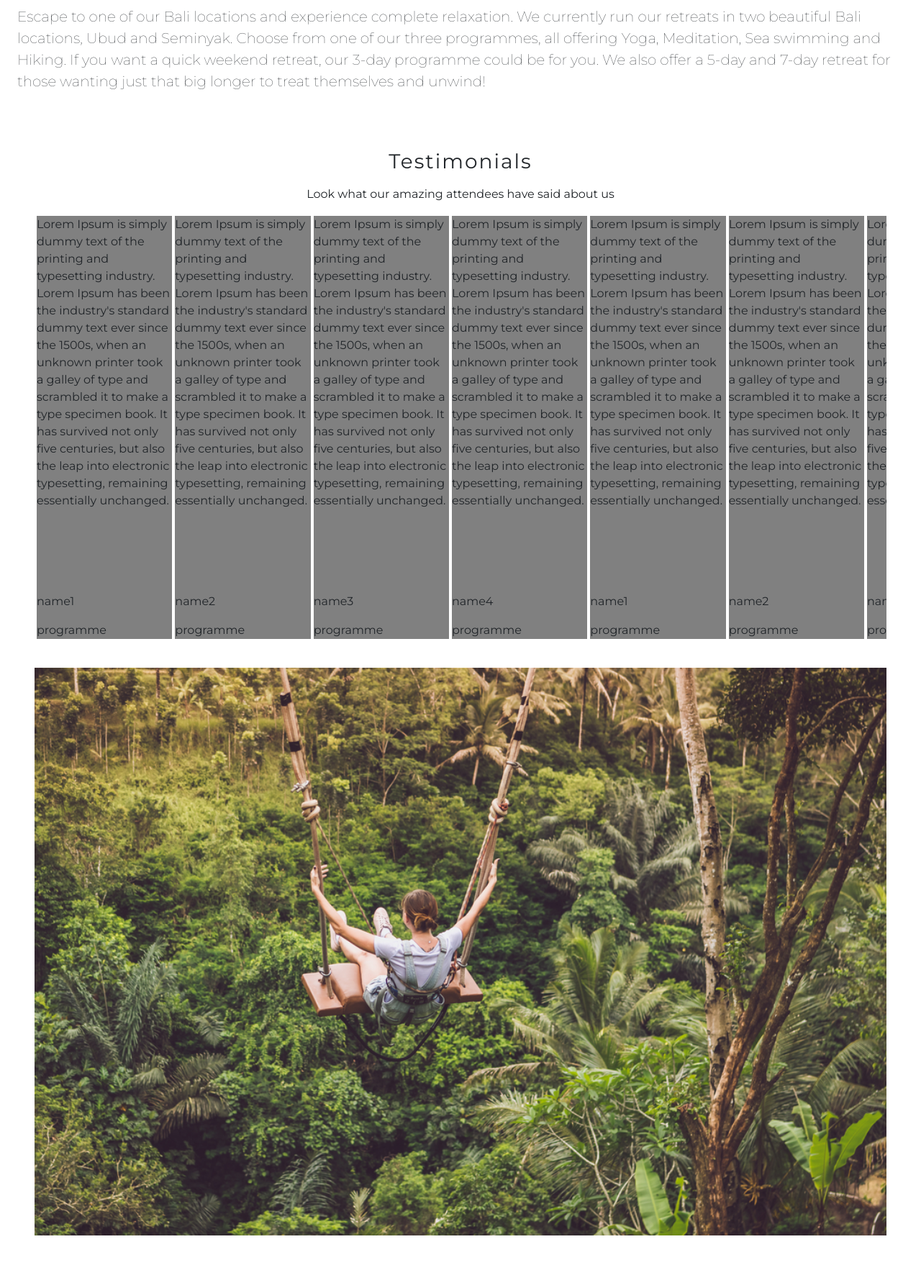
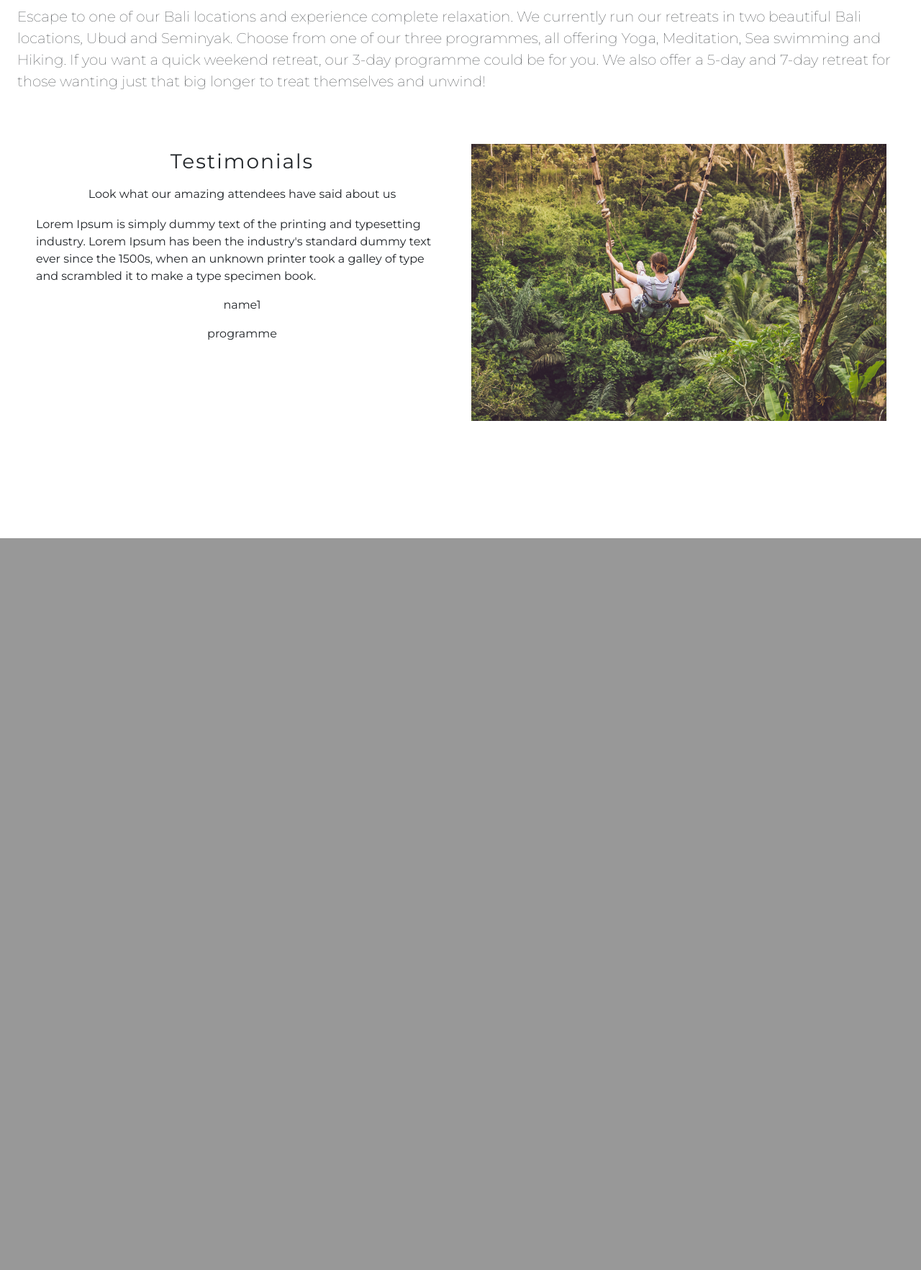
Before and after one commit to sarahob96/reset-bali, a Django app: page / in a window 1280 px wide. Shown: the part 1323-3088 px from the top of the page at 72% size. After the commit the page ends 2071 px from the top, so only its background shows below. Run offline with Django 3.2, Linux system fonts and the light colour scheme; some libraries are stand-ins or nearby versions.

Commit message:
update testimonial slider to show one slide at a time

```diff
--- a/home/templates/home_page/index.html
+++ b/home/templates/home_page/index.html
@@ -74,45 +74,45 @@
             <div class="row">
             <div class="col testimonial-section">
                 <h3 class="text-center review-heading pt-2"> Testimonials </h3>
-                <p class="text-center pt-2"> Look what our amazing attendees have said about us </p>
+                <p class="text-center pt-2 pb-10"> Look what our amazing attendees have said about us </p>
                 <div class="testimonial-text owl-carousel">
 
 
-                    <div class="review-1 review active">
+                    <div class="review-1 review">
                         <p>
-                            Lorem Ipsum is simply dummy text of the printing and typesetting industry. Lorem Ipsum has been the industry's standard dummy text ever since the 1500s, when an unknown printer took a galley of type and scrambled it to make a type specimen book. It has survived not only five centuries, but also the leap into electronic typesetting, remaining essentially unchanged.
+                            Lorem Ipsum is simply dummy text of the printing and typesetting industry. Lorem Ipsum has been the industry's standard dummy text ever since the 1500s, when an unknown printer took a galley of type and scrambled it to make a type specimen book.
                         </p>
-                        <div class = "personal-info"></div>
-                        <img src=''>
+                        <div class = "personal-info text-center">
                         <p> name1</p>
                         <p> programme </p>
+                        </div>
                     </div>
                     <div class="review-2 review">
                         <p>
-                            Lorem Ipsum is simply dummy text of the printing and typesetting industry. Lorem Ipsum has been the industry's standard dummy text ever since the 1500s, when an unknown printer took a galley of type and scrambled it to make a type specimen book. It has survived not only five centuries, but also the leap into electronic typesetting, remaining essentially unchanged.
+                            Lorem Ipsum is simply dummy text of the printing and typesetting industry. Lorem Ipsum has been the industry's standard dummy text ever since the 1500s, when an unknown printer took a galley of type and scrambled it to make a type specimen book.
                         </p>
-                        <div class = "personal-info"></div>
-                        <img src="">
+                        <div class = "personal-info text-center">
                         <p> name2</p>
                         <p> programme </p>
+                        </div>
                     </div>
-                    <div class="review-3 review">
+                    <div class="review-3 review ">
                         <p>
-                            Lorem Ipsum is simply dummy text of the printing and typesetting industry. Lorem Ipsum has been the industry's standard dummy text ever since the 1500s, when an unknown printer took a galley of type and scrambled it to make a type specimen book. It has survived not only five centuries, but also the leap into electronic typesetting, remaining essentially unchanged.
+                            Lorem Ipsum is simply dummy text of the printing and typesetting industry. Lorem Ipsum has been the industry's standard dummy text ever since the 1500s, when an unknown printer took a galley of type and scrambled it to make a type specimen book.
                         </p>
-                        <div class = "personal-info"></div>
-                        <img src="">
+                        <div class = "personal-info text-center">
                         <p> name3</p>
                         <p> programme </p>
+                        </div>
                     </div>
                     <div class="review-4 review">
                         <p>
-                            Lorem Ipsum is simply dummy text of the printing and typesetting industry. Lorem Ipsum has been the industry's standard dummy text ever since the 1500s, when an unknown printer took a galley of type and scrambled it to make a type specimen book. It has survived not only five centuries, but also the leap into electronic typesetting, remaining essentially unchanged.
+                            Lorem Ipsum is simply dummy text of the printing and typesetting industry. Lorem Ipsum has been the industry's standard dummy text ever since the 1500s, when an unknown printer took a galley of type and scrambled it to make a type specimen book.
                         </p>
-                        <div class = "personal-info"></div>
-                        <img src="">
+                        <div class = "personal-info text-center ">
                         <p> name4</p>
                         <p> programme </p>
+                        </div>
                     </div>
 
                 </div>
@@ -132,8 +132,9 @@
             $(".testimonial-text").owlCarousel({
                 loop: true,
                 autoplay: true,
-                autoplayTimeout: 1000,
+                autoplayTimeout: 2000,
                 autoplayHoverPause: true,
+                items:1,
             });
         </script>
 
--- a/static/css/base.css
+++ b/static/css/base.css
@@ -68,9 +68,7 @@ body{
     font-size: 20px;
 }
 
-.review-image img{
-    width: 100%;
-}
+
 
 .review-heading{
     letter-spacing: 2px;
@@ -79,6 +77,17 @@ body{
 
 .testimonial-section .reviews .testimonial-text {
     position: relative;
+
+}
+.review-image img{
+    width: 100%;
+}
+.review-image{
+    height:500px;
+}
+.testimonial-section{
+    width: 50%;
+    height: 500px;
 
 }
 
@@ -90,7 +99,7 @@ body{
 }
 
 .testimonial-text .review{
-    background: grey;
+
     flex: 1;
     margin: 2px;
 
```
